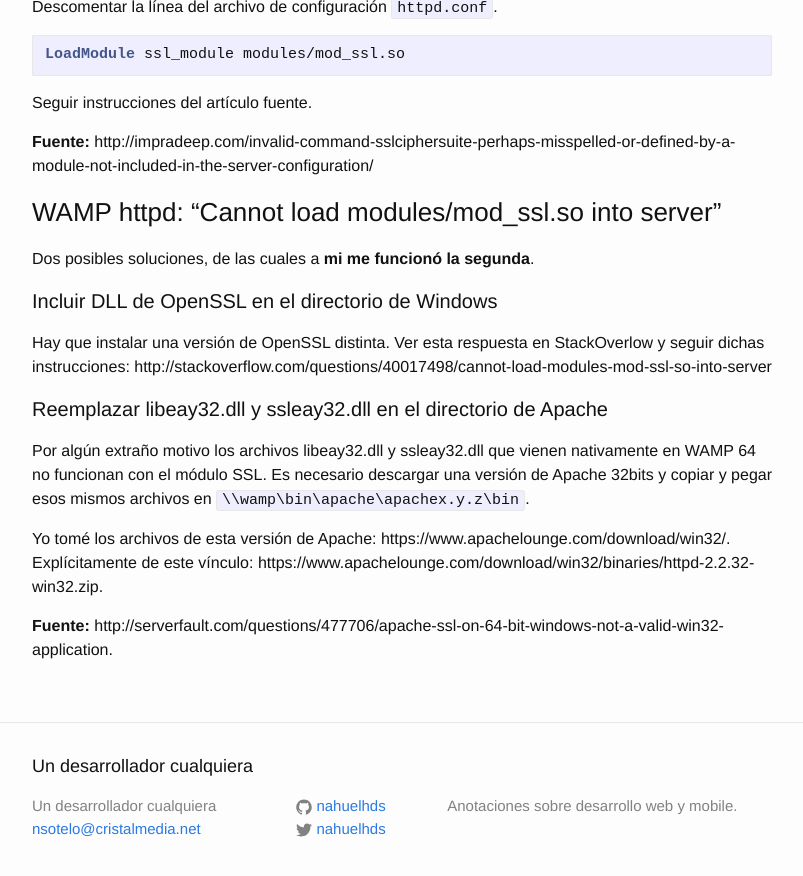
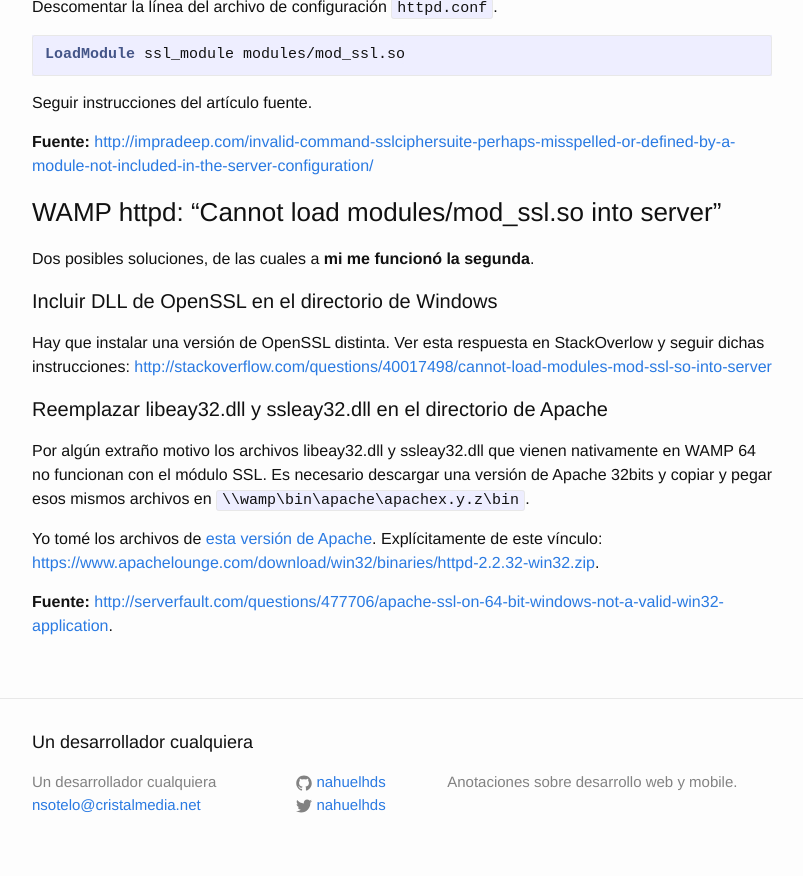
Before and after one commit to nahuelhds/nahuelhds.github.io, a Jekyll site: the page built from _posts/2017-04-07-Habilitar-SSL-en-localhost-con-WAMP-64bits-OpenSSL-y-Windows-10-64bits.md, in a window 1280 px wide and 900 px high, scrolled down 1197 px. Shown: the top 876 px of the window, without its empty margins (238-1041 px from the left). Built offline with Jekyll 4.4.1, drawn with Linux system fonts in a browser that asks for light colours; some of the changed lines change nothing that is shown; some of the changed text lies outside the part shown.

Commit message:
SSL en localhost

```diff
--- a/_posts/2017-04-07-Habilitar-SSL-en-localhost-con-WAMP-64bits-OpenSSL-y-Windows-10-64bits.md
+++ b/_posts/2017-04-07-Habilitar-SSL-en-localhost-con-WAMP-64bits-OpenSSL-y-Windows-10-64bits.md
@@ -15,8 +15,8 @@
 
 ### Importante
 Es necesario utilizar una versión de **OpenSSL** que no sea la nativa de WAMP.
-Yo lo descargue de acá [https://sourceforge.net/projects/openssl/](). El archivo
-descargado fue https://ufpr.dl.sourceforge.net/project/openssl/openssl-1.0.2j-fips-x86_64/openssl-1.0.2j-fips-x86_64.zip.
+Yo lo descargue de [la página de SourceForge](https://sourceforge.net/projects/openssl/). El archivo
+descargado fue [https://ufpr.dl.sourceforge.net/project/openssl/openssl-1.0.2j-fips-x86_64/openssl-1.0.2j-fips-x86_64.zip](https://ufpr.dl.sourceforge.net/project/openssl/openssl-1.0.2j-fips-x86_64/openssl-1.0.2j-fips-x86_64.zip).
 
 ## TL;DR
 Las instrucciones principales se encuentran en el propio foro de [WampServer](http://forum.wampserver.com/read.php?2,137505,137522#msg-137522)
@@ -54,14 +54,14 @@
 
 Seguir instrucciones del artículo fuente.
 
-**Fuente:** http://impradeep.com/invalid-command-sslciphersuite-perhaps-misspelled-or-defined-by-a-module-not-included-in-the-server-configuration/
+**Fuente:** [http://impradeep.com/invalid-command-sslciphersuite-perhaps-misspelled-or-defined-by-a-module-not-included-in-the-server-configuration/](http://impradeep.com/invalid-command-sslciphersuite-perhaps-misspelled-or-defined-by-a-module-not-included-in-the-server-configuration/)
 
 ### WAMP httpd: "Cannot load modules/mod_ssl.so into server"
 
 Dos posibles soluciones, de las cuales a **mi me funcionó la segunda**.
 
 #### Incluir DLL de OpenSSL en el directorio de Windows
-Hay que instalar una versión de OpenSSL distinta. Ver esta respuesta en StackOverlow y seguir dichas instrucciones: http://stackoverflow.com/questions/40017498/cannot-load-modules-mod-ssl-so-into-server
+Hay que instalar una versión de OpenSSL distinta. Ver esta respuesta en StackOverlow y seguir dichas instrucciones: [http://stackoverflow.com/questions/40017498/cannot-load-modules-mod-ssl-so-into-server](http://stackoverflow.com/questions/40017498/cannot-load-modules-mod-ssl-so-into-server)
 
 #### Reemplazar libeay32.dll y ssleay32.dll en el directorio de Apache
 Por algún extraño motivo los archivos libeay32.dll y ssleay32.dll que vienen
@@ -69,6 +69,7 @@
 una versión de Apache 32bits y copiar y pegar esos mismos archivos en
 `\\wamp\bin\apache\apachex.y.z\bin`.
 
-Yo tomé los archivos de esta versión de Apache: https://www.apachelounge.com/download/win32/. Explícitamente de este vínculo: https://www.apachelounge.com/download/win32/binaries/httpd-2.2.32-win32.zip.
+Yo tomé los archivos de [esta versión de Apache](https://www.apachelounge.com/download/win32/).
+Explícitamente de este vínculo: [https://www.apachelounge.com/download/win32/binaries/httpd-2.2.32-win32.zip](https://www.apachelounge.com/download/win32/binaries/httpd-2.2.32-win32.zip).
 
-**Fuente:** http://serverfault.com/questions/477706/apache-ssl-on-64-bit-windows-not-a-valid-win32-application.
+**Fuente:** [http://serverfault.com/questions/477706/apache-ssl-on-64-bit-windows-not-a-valid-win32-application](http://serverfault.com/questions/477706/apache-ssl-on-64-bit-windows-not-a-valid-win32-application).
```
